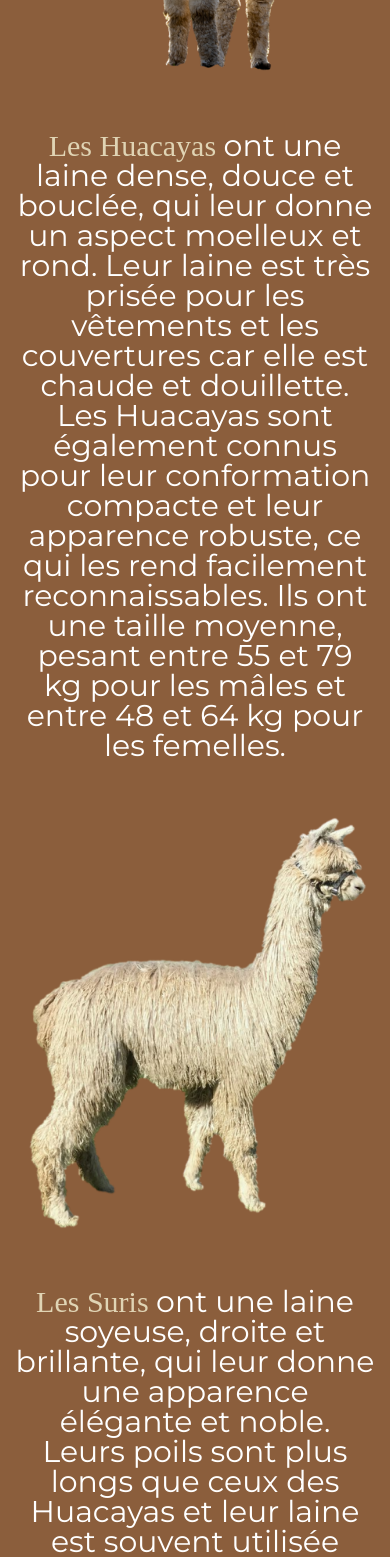
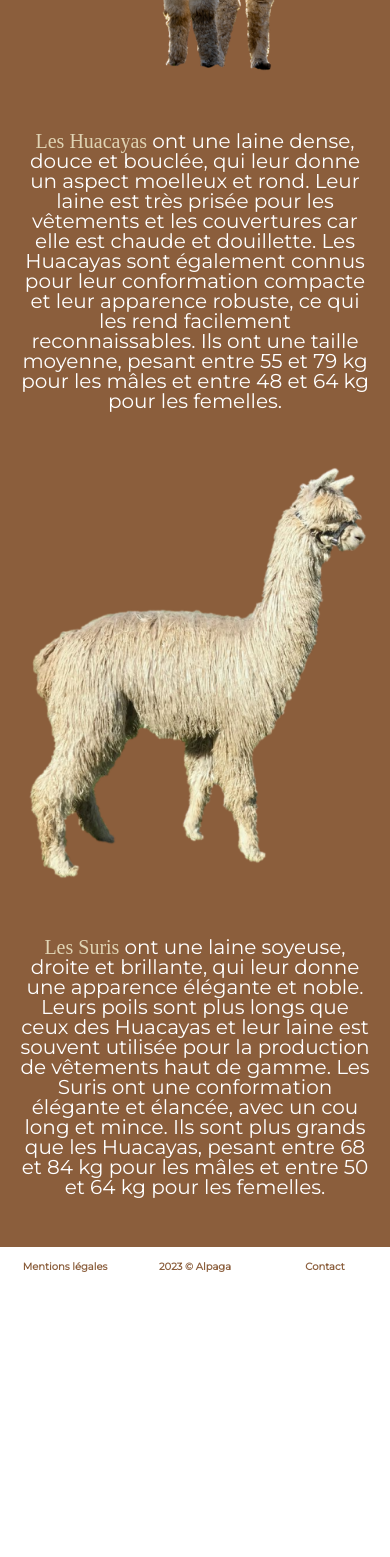
Before and after one commit to julien382/Alpaga, a React (Create React App) app: page /race in a window 390 px wide. Shown: the part 1220-2777 px from the top of the page. After the commit the page ends 2507 px from the top, so only its background shows below. Built offline with nearby package versions, Linux system fonts and the light colour scheme; a web font is replaced by a local one.

Commit message:
fix taille text race mobile

```diff
--- a/src/pages/Race/Race.css
+++ b/src/pages/Race/Race.css
@@ -67,7 +67,7 @@
     .part2_race_Paragraphe1{
         text-align: center;
         color: white;
-        font-size: 30px;
+        font-size: 20px;
         max-width: 800px;
         margin: 0px;
     }
@@ -94,7 +94,7 @@
     .part2_race_Paragraphe2{
         text-align: center;
         color: white;
-        font-size: 30px;
+        font-size: 20px;
         max-width: 800px;
         margin: 0px;
     }
```
